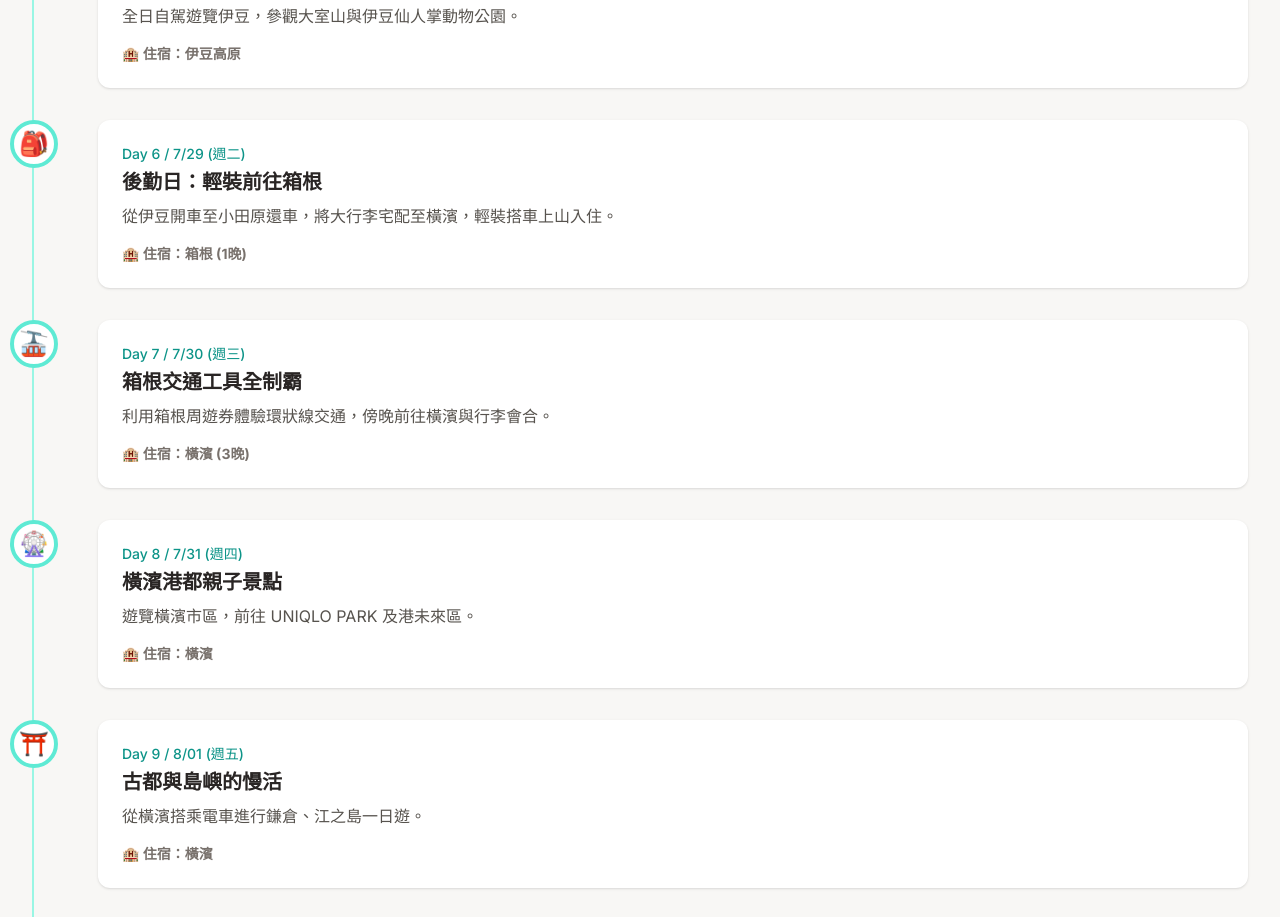
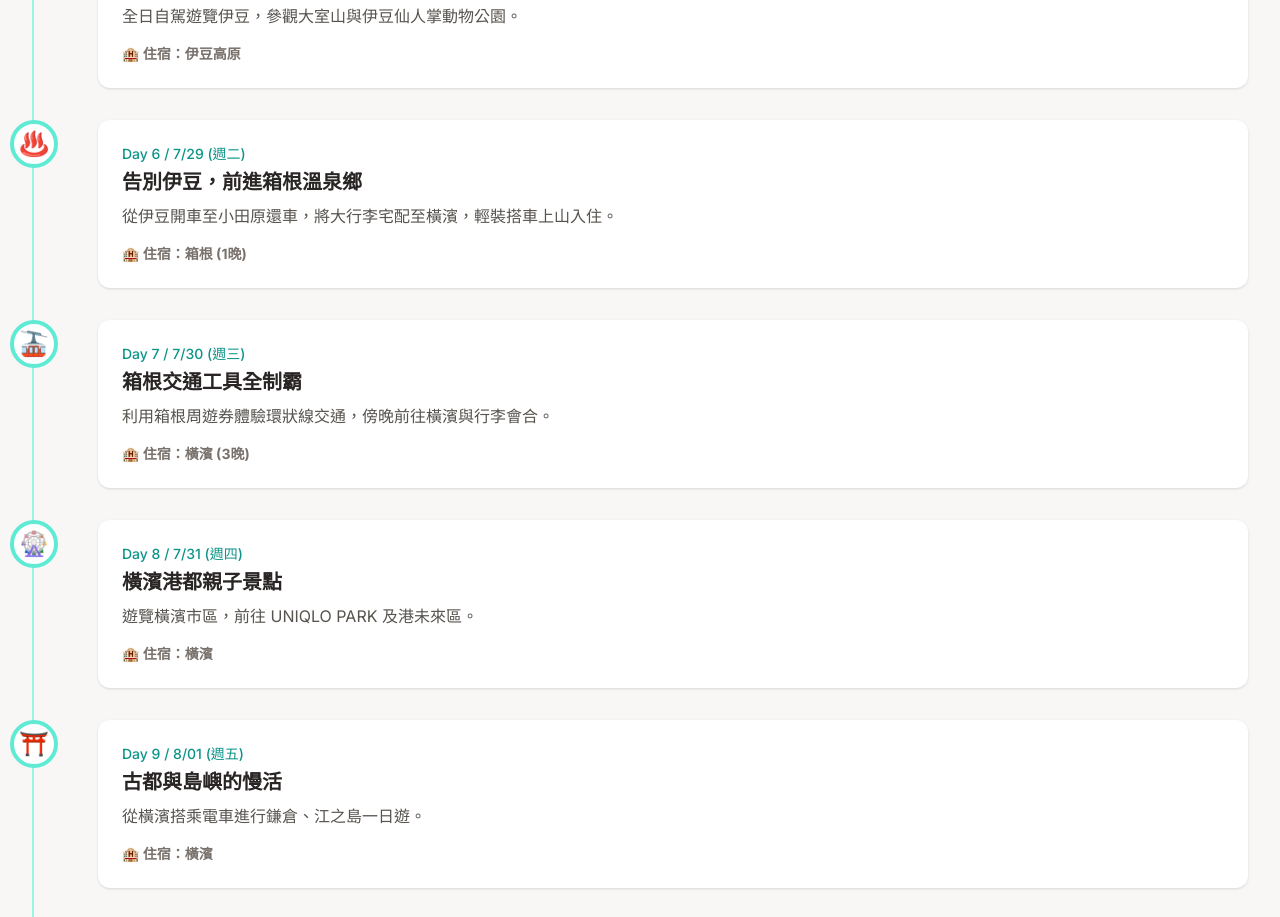
Before and after one commit to rexx/rexx.github.io, a plain HTML site: page itinerary.html in a window 1280 px wide. Shown: the part 1740-2657 px from the top of the page. Drawn offline with nearby package versions, Linux system fonts and the light colour scheme.

Commit message:
fix: update itinerary title and icon for clarity
- Change title for day 6 to enhance understanding.
- Update icon for day 6 to better represent the activity.

```diff
--- a/itinerary.html
+++ b/itinerary.html
@@ -124,7 +124,7 @@
             { day: 3, date: "7/26", weekday: "六", title: "動物園與隅田川花火", icon: "🎆", accommodation: "新橋", activities: "上午參觀上野動物園，晚上欣賞盛大的隅田川花火大會。" },
             { day: 4, date: "7/27", weekday: "日", title: "前進伊豆，開啟自駕之旅", icon: "🚗", accommodation: "伊豆高原 (2晚)", activities: "從東京搭電車至熱海，開始租車，開往伊豆高原的住宿點。" },
             { day: 5, date: "7/28", weekday: "一", title: "伊豆半島親子探險", icon: "🌵", accommodation: "伊豆高原", activities: "全日自駕遊覽伊豆，參觀大室山與伊豆仙人掌動物公園。" },
-            { day: 6, date: "7/29", weekday: "二", title: "後勤日：輕裝前往箱根", icon: "🎒", accommodation: "箱根 (1晚)", activities: "從伊豆開車至小田原還車，將大行李宅配至橫濱，輕裝搭車上山入住。" },
+            { day: 6, date: "7/29", weekday: "二", title: "告別伊豆，前進箱根溫泉鄉", icon: "♨️", accommodation: "箱根 (1晚)", activities: "從伊豆開車至小田原還車，將大行李宅配至橫濱，輕裝搭車上山入住。" },
             { day: 7, date: "7/30", weekday: "三", title: "箱根交通工具全制霸", icon: "🚠", accommodation: "橫濱 (3晚)", activities: "利用箱根周遊券體驗環狀線交通，傍晚前往橫濱與行李會合。" },
             { day: 8, date: "7/31", weekday: "四", title: "橫濱港都親子景點", icon: "🎡", accommodation: "橫濱", activities: "遊覽橫濱市區，前往 UNIQLO PARK 及港未來區。" },
             { day: 9, date: "8/01", weekday: "五", title: "古都與島嶼的慢活", icon: "⛩️", accommodation: "橫濱", activities: "從橫濱搭乘電車進行鎌倉、江之島一日遊。" },
```
